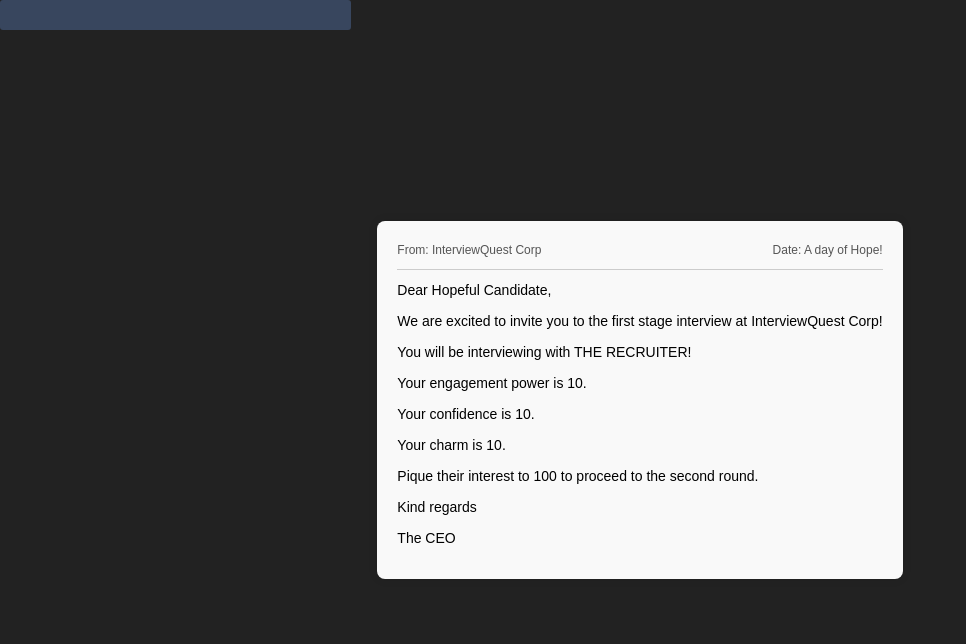
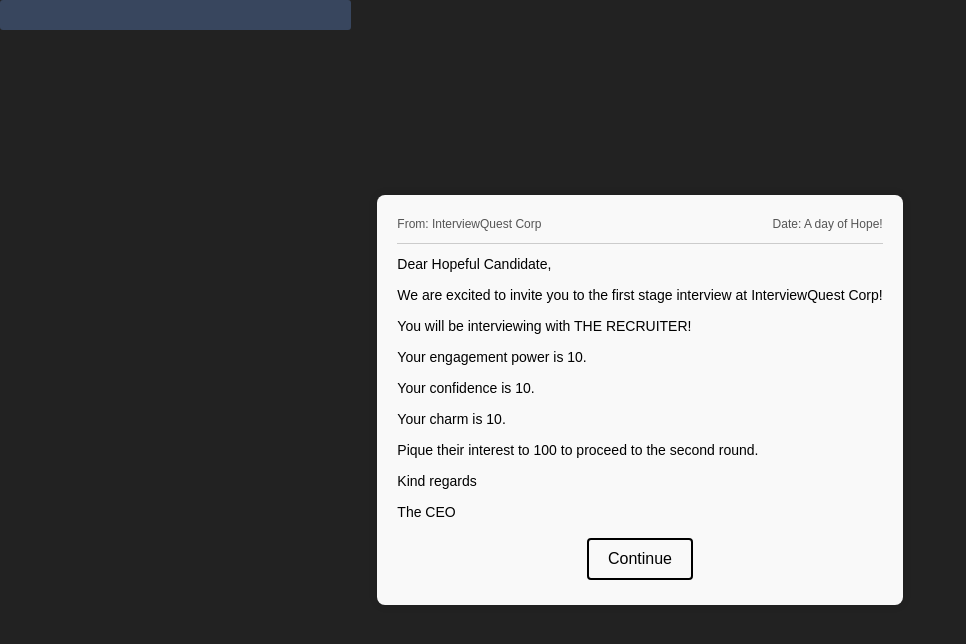
Before and after one commit to Joshsilas/InterviewQuest, a React (Vite) app: page /StoryPage in a window 1280 px wide. Shown: the top 644 px of the page, without its empty margins (0-966 px from the left). Built offline with nearby package versions, Linux system fonts and the light colour scheme.

Commit message:
added a continue button on each story so people arent waiting

```diff
--- a/src/Components/AcceptanceLetter/index.jsx
+++ b/src/Components/AcceptanceLetter/index.jsx
@@ -1,5 +1,6 @@
 import React, {useEffect, useState} from 'react';
 import { useNavigate } from 'react-router-dom';
+import Button from "../Button/index.jsx";
 
 const AcceptanceLetter = () => {
     const navigate = useNavigate();
@@ -19,6 +20,10 @@ const AcceptanceLetter = () => {
             clearTimeout(loadingTimer);
         };
     }, [navigate]);
+
+    const continueOnClick = () => {
+        navigate("/");
+    }
 
     return (
         <div className="container">
@@ -41,6 +46,9 @@ const AcceptanceLetter = () => {
                     <p>The CEO</p>
                     {loading && <div className="loading-bar"></div>}
                 </div>
+                <div className="skipButtonlayout">
+                    <Button className="skipButton" onClick={continueOnClick} text={'Accept Job'} />
+                </div>
             </div>
         </div>
     );
--- a/src/Components/CeoLevel/index.jsx
+++ b/src/Components/CeoLevel/index.jsx
@@ -159,7 +159,7 @@ const CeoLevel = () => {
                 break;
             case 'looks you up and down':
                 if (charm <= 0) {
-                    setPowerText("The boss refrains from judging you, as you have no charm left!");
+                    setPowerText("The boss refrains from judging you!");
                     break;
                 }
                 setCharm((prevCharm) => Math.max(0, prevCharm - 5));
--- a/src/Components/FailedInterview/index.jsx
+++ b/src/Components/FailedInterview/index.jsx
@@ -1,5 +1,6 @@
 import React, {useEffect, useState} from 'react';
 import { useNavigate } from 'react-router-dom';
+import Button from "../Button/index.jsx";
 
 const AcceptanceLetter = () => {
     const navigate = useNavigate();
@@ -20,6 +21,9 @@ const AcceptanceLetter = () => {
         };
     }, [navigate]);
 
+    const continueOnClick = () => {
+        navigate("/");
+    }
     return (
         <div className="container">
             <div className="StoryScreen">
@@ -36,6 +40,9 @@ const AcceptanceLetter = () => {
                     <p>The CEO</p>
                     {loading && <div className="loading-bar"></div>}
                 </div>
+                <div className="skipButtonlayout">
+                    <Button className="skipButton" onClick={continueOnClick} text={'Apply again'} />
+                </div>
             </div>
         </div>
     );
--- a/src/Components/IntroToCeo/index.jsx
+++ b/src/Components/IntroToCeo/index.jsx
@@ -1,5 +1,6 @@
 import React, {useEffect, useState} from 'react';
 import { useNavigate } from 'react-router-dom';
+import Button from "../Button/index.jsx";
 
 const IntroToCeo = () => {
         const navigate = useNavigate();
@@ -19,6 +20,10 @@ const IntroToCeo = () => {
                 clearTimeout(loadingTimer);
             };
         }, [navigate]);
+
+    const continueOnClick = () => {
+        navigate("/CeoLevel/");
+    }
 
         return (
             <div className="container">
@@ -40,6 +45,9 @@ const IntroToCeo = () => {
                         <p>The CEO</p>
                         {loading && <div className="loading-bar"></div>}
                     </div>
+                    <div className="skipButtonlayout">
+                        <Button className="skipButton" onClick={continueOnClick} text={'Continue'} />
+                    </div>
                 </div>
             </div>
         );
--- a/src/Components/IntroToCto/index.jsx
+++ b/src/Components/IntroToCto/index.jsx
@@ -1,5 +1,6 @@
 import React, {useEffect, useState} from 'react';
 import { useNavigate } from 'react-router-dom';
+import Button from "../Button/index.jsx";
 
 const IntroToCto = () => {
     const navigate = useNavigate();
@@ -19,6 +20,10 @@ const IntroToCto = () => {
             clearTimeout(loadingTimer);
         };
     }, [navigate]);
+
+    const continueOnClick = () => {
+        navigate("/CtoLevel/");
+    }
 
     return (
         <div className="container">
@@ -40,6 +45,9 @@ const IntroToCto = () => {
                     <p>The CEO</p>
                     {loading && <div className="loading-bar"></div>}
                 </div>
+                <div className="skipButtonlayout">
+                    <Button className="skipButton" onClick={continueOnClick} text={'Continue'} />
+                </div>
             </div>
         </div>
     );
--- a/src/Components/RecruiterLevel/Recruiterlevel.css
+++ b/src/Components/RecruiterLevel/Recruiterlevel.css
@@ -78,4 +78,7 @@ body {
     .bossImage {
         max-width: 50%;
     }
+    .boss-powers{
+        font-size: 0.9rem;
+    }
 }
--- a/src/Components/StoryScreen/StoryScreen.css
+++ b/src/Components/StoryScreen/StoryScreen.css
@@ -44,6 +44,19 @@
     border-radius: 3px;
     animation: loadingAnimation 20s linear;
 }
+.skipButtonlayout{
+    display: flex;
+    justify-content: center;
+}
+.skipButton{
+    color: #000000;
+    margin: 5px;
+    border: 2px solid black;
+
+    font-size: 16px;
+    border-radius: 4px;
+    cursor: pointer;
+}
 
 @keyframes loadingAnimation {
     from {
@@ -59,4 +72,7 @@
     font-size: 0.8rem;
         margin: 5px;
     }
+    .skipButton{
+        font-size: 0.8rem;
+    }
 }
--- a/src/Components/StoryScreen/index.jsx
+++ b/src/Components/StoryScreen/index.jsx
@@ -1,6 +1,7 @@
 import React, { useEffect, useState } from 'react';
 import { useNavigate } from 'react-router-dom';
 import './StoryScreen.css';
+import Button from "../Button/index.jsx";
 
 const StoryScreen = () => {
     const navigate = useNavigate();
@@ -21,6 +22,10 @@ const StoryScreen = () => {
         };
     }, [navigate]);
 
+    const continueOnClick = () => {
+        navigate("/recruiterLevel/");
+    }
+
     return (
         <div className="container">
             <div className="StoryScreen">
@@ -40,6 +45,9 @@ const StoryScreen = () => {
                     <p>The CEO</p>
                     {loading && <div className="loading-bar"></div>}
                 </div>
+                <div className="skipButtonlayout">
+                <Button className="skipButton" onClick={continueOnClick} text={'Continue'} />
+                </div>
             </div>
         </div>
     );
```
